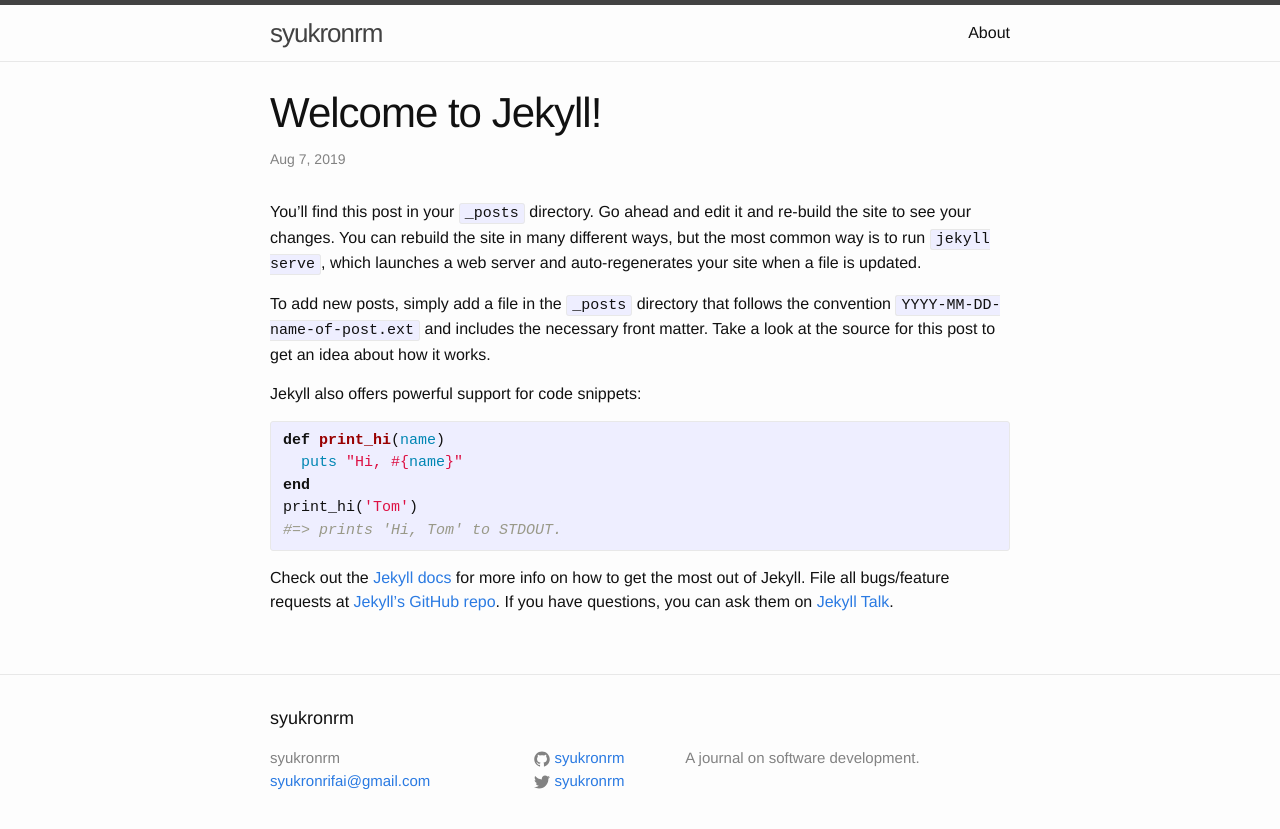
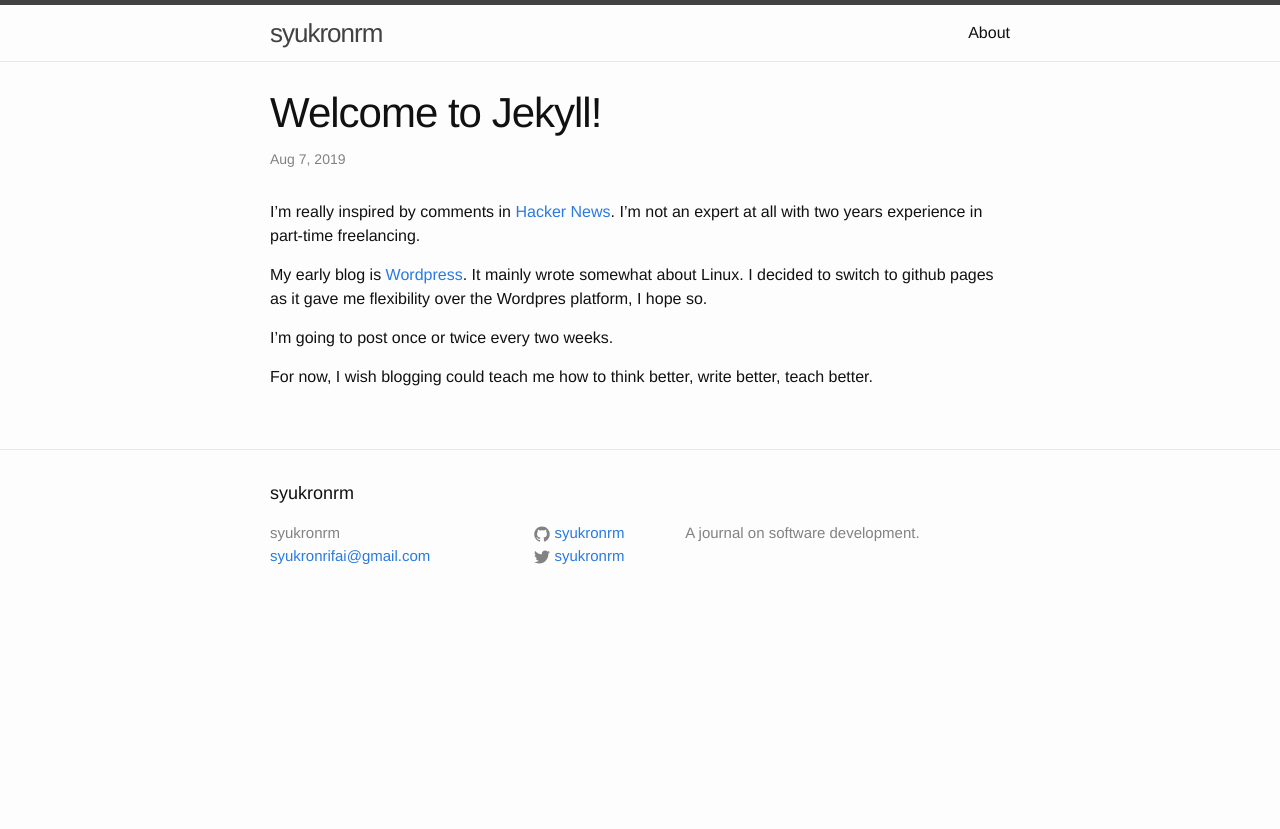
Before and after one commit to syukronrm/syukronrm.github.io, a Jekyll site: the page built from _posts/2019-08-07-welcome-to-jekyll.markdown, in a window 1280 px wide. Shown: the top 829 px of the page. Built offline with Jekyll 4.4.1, drawn with Linux system fonts in a browser that asks for light colours.

Commit message:
First and second post

```diff
--- a/_posts/2019-08-07-welcome-to-jekyll.markdown
+++ b/_posts/2019-08-07-welcome-to-jekyll.markdown
@@ -1,25 +1,16 @@
 ---
 layout: post
 title:  "Welcome to Jekyll!"
-date:   2019-08-07 20:26:35 +0700
-categories: jekyll update
+date:   2019-08-07 22:59:35 +0700
 ---
-You’ll find this post in your `_posts` directory. Go ahead and edit it and re-build the site to see your changes. You can rebuild the site in many different ways, but the most common way is to run `jekyll serve`, which launches a web server and auto-regenerates your site when a file is updated.
 
-To add new posts, simply add a file in the `_posts` directory that follows the convention `YYYY-MM-DD-name-of-post.ext` and includes the necessary front matter. Take a look at the source for this post to get an idea about how it works.
+I'm really inspired by comments in [Hacker News][hn]. I'm not an expert at all with two years experience in part-time freelancing.
 
-Jekyll also offers powerful support for code snippets:
+My early blog is [Wordpress][wp]. It mainly wrote somewhat about Linux. I decided to switch to github pages as it gave me flexibility over the Wordpres platform, I hope so.
 
-{% highlight ruby %}
-def print_hi(name)
-  puts "Hi, #{name}"
-end
-print_hi('Tom')
-#=> prints 'Hi, Tom' to STDOUT.
-{% endhighlight %}
+I'm going to post once or twice every two weeks.
 
-Check out the [Jekyll docs][jekyll-docs] for more info on how to get the most out of Jekyll. File all bugs/feature requests at [Jekyll’s GitHub repo][jekyll-gh]. If you have questions, you can ask them on [Jekyll Talk][jekyll-talk].
+For now, I wish blogging could teach me how to think better, write better, teach better.
 
-[jekyll-docs]: http://jekyllrb.com/docs/home
-[jekyll-gh]:   https://github.com/jekyll/jekyll
-[jekyll-talk]: https://talk.jekyllrb.com/
+[hn]: https://news.ycombinator.com/item?id=14900376
+[wp]: https://rifail.wordpress.com
```
Also changed, not shown: _posts/2019-08-09-the-power-of-HTML-form.markdown (added, +73 -0 lines).
